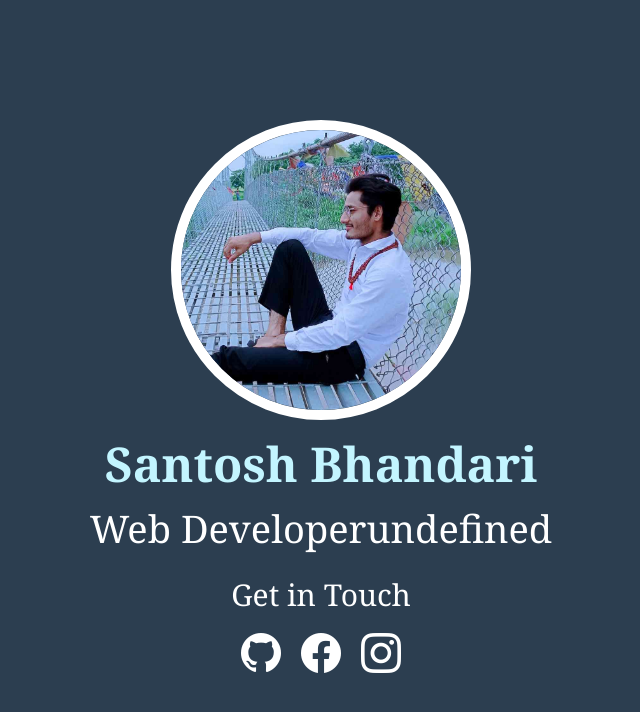
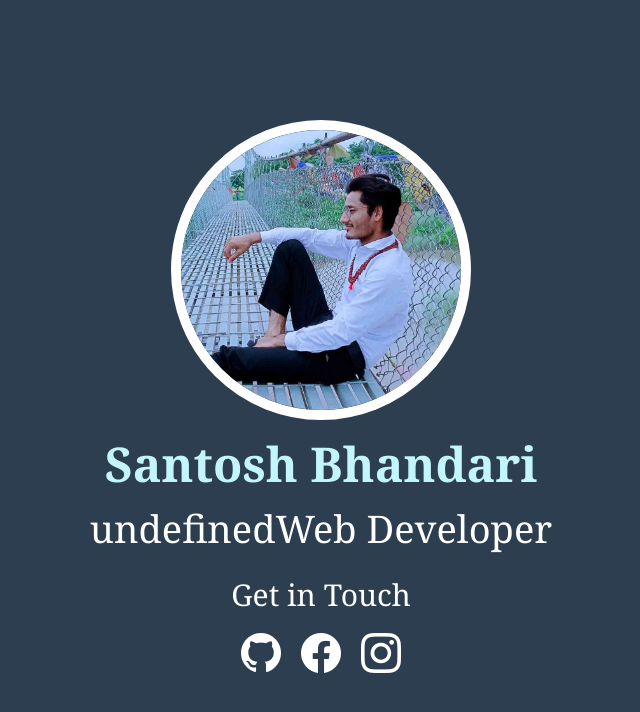
Before and after one commit to santoshvandari/LearningReactJS, a React (Create React App) app in the folder myfirstapp/: page / in a window 1280 px wide. Shown: the top 712 px of the page, without its empty margins (319-959 px from the left). Built offline with nearby package versions, Linux system fonts and the light colour scheme.

Commit message:
FinalBuildUploaded

```diff
--- a/myfirstapp/src/Components/typing.js
+++ b/myfirstapp/src/Components/typing.js
@@ -9,7 +9,7 @@ const Typewriter = ({ text, delay, infinite }) => {
 
     if (currentIndex <= text.length) {
       timeout = setTimeout(() => {
-        setCurrentText(prevText => prevText + text[currentIndex]);
+        setCurrentText(prevText => prevText + text[currentIndex-1]);
         setCurrentIndex(prevIndex => prevIndex + 1);
       }, delay);
 
```
